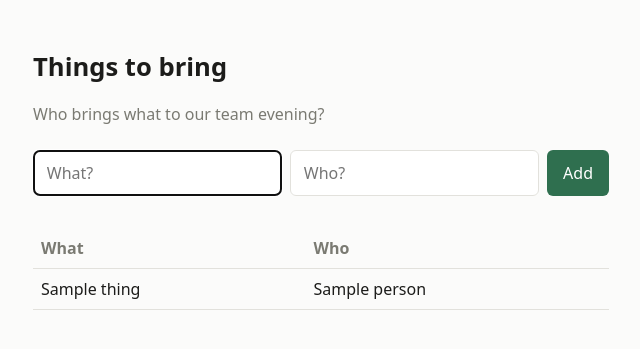
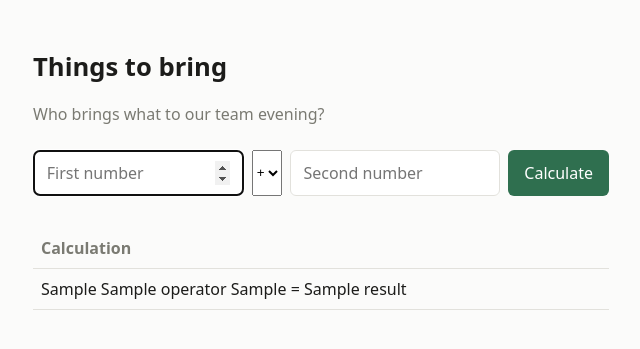
Before and after one commit to mudt-cm104-2026-winter/team-14, a FastAPI app: template app/templates/index.html in a window 1280 px wide. Shown: the top 349 px of the page, without its empty margins (319-959 px from the left). Run offline with FastAPI, Linux system fonts and the light colour scheme; the template is opened without the code that fills it: most values are stand-ins (such as "Sample title", 1, 10 or a date in 2020).

Commit message:
feat: replace starter fields with calculator form

```diff
--- a/app/main.py
+++ b/app/main.py
@@ -34,9 +34,22 @@ def show_list(request: Request):
     )
 
 
+def calculate(a, operator, b):
+    """Apply one of the four basic operators."""
+    if operator == "+":
+        return a + b
+    if operator == "-":
+        return a - b
+    if operator == "*":
+        return a * b
+    if operator == "/":
+        return a / b
+    raise ValueError("Unknown operator: {}".format(operator))
+
+
 @app.post("/add")
-def add(thing: str = Form(...), person: str = Form(...)):
+def add(a: float = Form(...), operator: str = Form(...), b: float = Form(...)):
     """The form on the start page sends its fields here."""
-    storage.add_entry(thing=thing.strip(), person=person.strip())
+    storage.add_entry(a=a, operator=operator, b=b, result=calculate(a, operator, b))
     # Back to the start page. 303 tells the browser: load it with GET.
     return RedirectResponse("/", status_code=303)
--- a/app/storage.py
+++ b/app/storage.py
@@ -17,10 +17,16 @@ def all_entries():
     return list(_entries)
 
 
-def add_entry(thing, person):
-    """Store a new entry and return it."""
+def add_entry(a, operator, b, result):
+    """Store a new calculation and return it."""
     global _next_id
-    entry = {"id": _next_id, "thing": thing, "person": person}
+    entry = {
+        "id": _next_id,
+        "a": a,
+        "operator": operator,
+        "b": b,
+        "result": result,
+    }
     _entries.append(entry)
     _next_id += 1
     return entry
--- a/app/templates/index.html
+++ b/app/templates/index.html
@@ -12,19 +12,25 @@
     <p class="intro">Who brings what to our team evening?</p>
 
     <form class="add" action="/add" method="post">
-      <input name="thing" placeholder="What?" required autocomplete="off" autofocus>
-      <input name="person" placeholder="Who?" required autocomplete="off">
-      <button type="submit">Add</button>
+      <input name="a" type="number" step="any" placeholder="First number" required autocomplete="off" autofocus>
+      <select name="operator">
+        <option value="+">+</option>
+        <option value="-">−</option>
+        <option value="*">×</option>
+        <option value="/">÷</option>
+      </select>
+      <input name="b" type="number" step="any" placeholder="Second number" required autocomplete="off">
+      <button type="submit">Calculate</button>
     </form>
 
     {% if entries %}
     <table>
       <thead>
-        <tr><th>What</th><th>Who</th></tr>
+        <tr><th>Calculation</th></tr>
       </thead>
       <tbody>
         {% for entry in entries %}
-        <tr><td>{{ entry.thing }}</td><td>{{ entry.person }}</td></tr>
+        <tr><td>{{ entry.a }} {{ entry.operator }} {{ entry.b }} = {{ entry.result }}</td></tr>
         {% endfor %}
       </tbody>
     </table>
```
Also changed, not shown: CHANGELOG.md.
